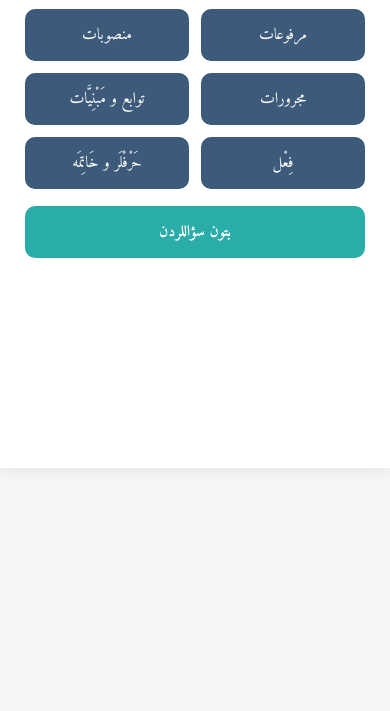
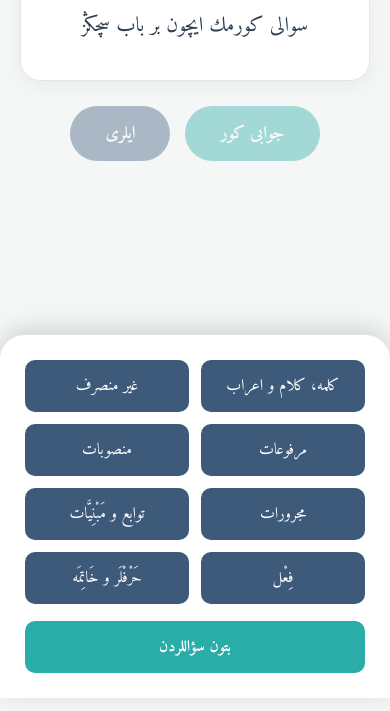
Before and after one commit to jaegu504/Kafiyah, a plain HTML site: page Index.html in a window 390 px wide. Both pictures are taken after a click on the button 40 px from the left and 38 px from the top of the page. Shown: the part 146-857 px from the top of the page. Drawn offline with Linux system fonts and the light colour scheme.

Commit message:
Update Style.css

```diff
--- a/Style.css
+++ b/Style.css
@@ -172,7 +172,8 @@ button:disabled { opacity: 0.4; cursor: not-allowed; }
 @media (max-width: 768px) {
     aside#sidebar {
         position: fixed;
-        bottom: -100%;
+        top: auto; /* Reset nilai top dari desktop */
+        bottom: 0; /* Titik jangkar di bawah */
         left: 0;
         right: 0;
         width: 100%;
@@ -184,10 +185,13 @@ button:disabled { opacity: 0.4; cursor: not-allowed; }
         box-shadow: 0 -5px 25px rgba(0,0,0,0.15);
         border-radius: 25px 25px 0 0;
         padding: 25px;
-        transition: bottom 0.4s cubic-bezier(0.175, 0.885, 0.32, 1.1);
+        transform: translateY(100%); /* Sembunyikan panel ke bawah layar */
+        transition: transform 0.4s cubic-bezier(0.175, 0.885, 0.32, 1.1);
     }
 
-    aside#sidebar.open { bottom: 0; }
+    aside#sidebar.open {
+        transform: translateY(0); /* Munculkan panel ke posisi semula */
+    }
 
     aside#sidebar nav {
         display: grid;
```
